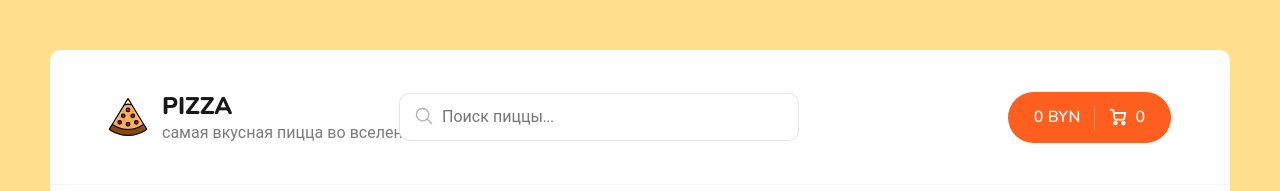
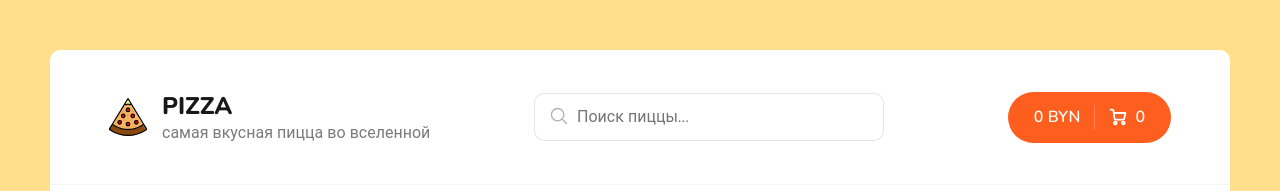
Before and after one commit to Kalips0o/React-Pizza, a React (Create React App) app: page / in a window 1280 px wide. Shown: the top 191 px of the page. Built offline with nearby package versions, Linux system fonts and the light colour scheme; no server answers.

Commit message:
Editing layout

```diff
--- a/src/components/Search/Search.module.scss
+++ b/src/components/Search/Search.module.scss
@@ -1,7 +1,23 @@
 .root {
   position: relative;
   left: -120px;
+  @media (max-width: 1400px) {
+    position: relative;
+    left: -30px;
+
+  }
+  @media (max-width: 1300px) {
+    position: relative;
+    left: -10px;
+
+  }
+  @media (max-width: 1100px) {
+    position: relative;
+    left: 10px;
+
+  }
 }
+
 
 .input {
   border: 1px solid rgba(0, 0, 0, 0.1);
@@ -14,6 +30,20 @@
   &:focus {
     border: 1px solid rgba(0, 0, 0, 0.2);
   }
+  @media (max-width: 1400px) {
+    width: 350px;
+  }
+  @media (max-width: 1100px) {
+    width: 250px;
+  }
+
+@media (max-width: 950px) {
+    width: 200px;
+  }
+@media (max-width: 900px) {
+    width: 300px;
+  }
+
 }
 
 .icon {
--- a/src/pages/FullPizza.module.css
+++ /dev/null
@@ -1,19 +0,0 @@
-.content  {
-    display: grid;
-    grid-template-columns: 0.5fr 1fr 0.5fr;
-    grid-template-rows: 0.5fr;
-    grid-column-gap: 0px;
-    grid-row-gap: 0px;
-}
-
-.div1 { grid-area: 1 / 1 / 2 / 3; }
-.div2 { grid-area: 1 / 1 / 2 / 2; }
-.div3 { grid-area: 1 / 2 / 2 / 3; }
-.div4 { grid-area: 1 / 2 / 2 / 3; }
-.div5 { grid-area: 1 / 3 / 2 / 4; }
-
-
-.picture { width: 400px;
-    height: 400px;
-    margin-left: 100px;
-  }
--- /dev/null
+++ b/src/pages/FullPizza.module.scss
@@ -0,0 +1,32 @@
+.content {
+
+  display: flex;
+  align-items: center;
+  justify-content: space-between;
+  margin-right: 20px;
+  @media (max-width: 550px) {
+    flex-direction: column;
+    margin-left: 20px;
+  }
+}
+
+
+.picture {
+  width: 400px;
+  margin-left: 20px;
+  @media (max-width: 1100px) {
+    width: 350px;
+
+  }
+
+  @media (max-width: 900px) {
+    width: 300px;
+
+  }
+  @media (max-width: 750px) {
+    width: 250px;
+  }
+  @media (max-width: 550px) {
+    width: 300px;
+  }
+}
--- a/src/pages/FullPizza.tsx
+++ b/src/pages/FullPizza.tsx
@@ -1,7 +1,7 @@
 import React, { useEffect, useState } from "react";
 import { Link, useNavigate, useParams } from "react-router-dom";
 import axios from "axios";
-import s from './FullPizza.module.css';
+import s from './FullPizza.module.scss';
 
 const FullPizza: React.FC = () => {
   const [pizza, setPizza] = useState<{
--- a/src/scss/app.scss
+++ b/src/scss/app.scss
@@ -66,11 +66,12 @@ body {
     }
 
     @media (max-width: 1060px) {
-      grid-template-columns: repeat(2, 1fr);
+      grid-template-columns: repeat(1, 1fr);
     }
 
-    @media (max-width: 730px) {
+    @media (max-width: 800px) {
       grid-template-columns: repeat(1, 1fr);
+      //grid-template-columns: repeat(0.5, 1fr);
     }
   }
 
```
Also changed, not shown: package.json (+21 -26 lines), src/scss/components/_header.scss (+7 -1 lines), 1 other file (tests, documents, lock files or other folders).
